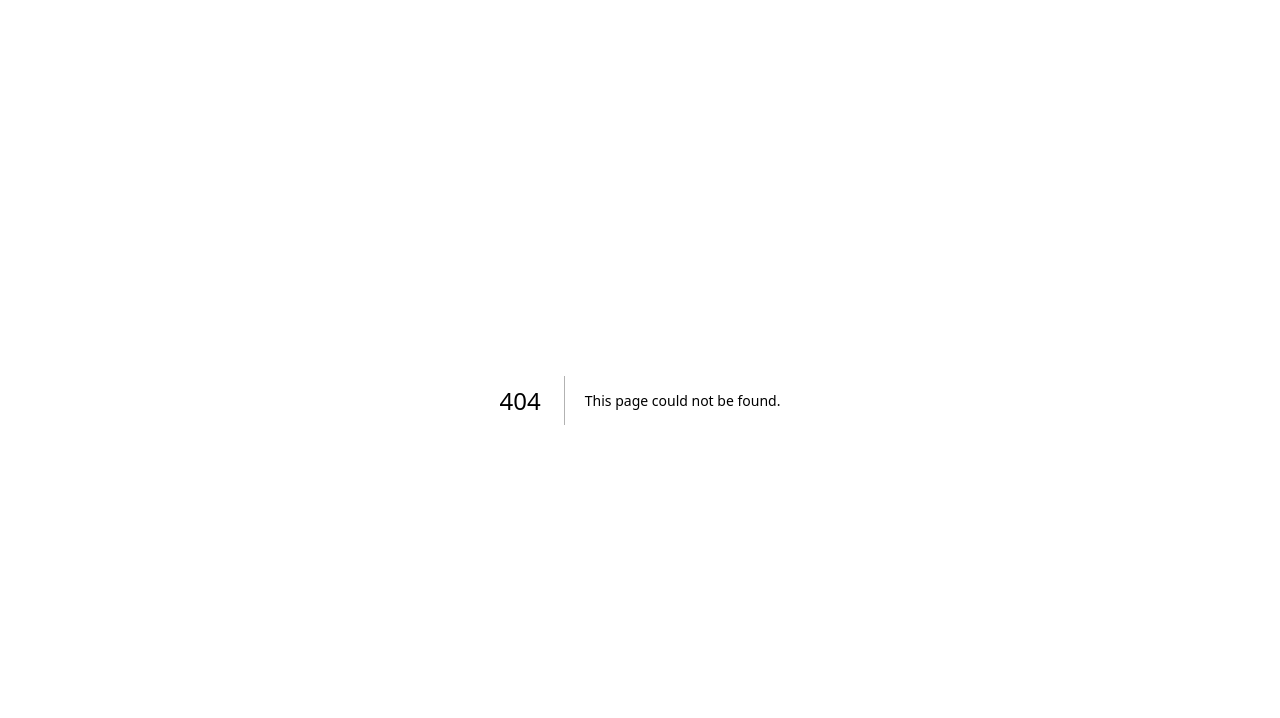
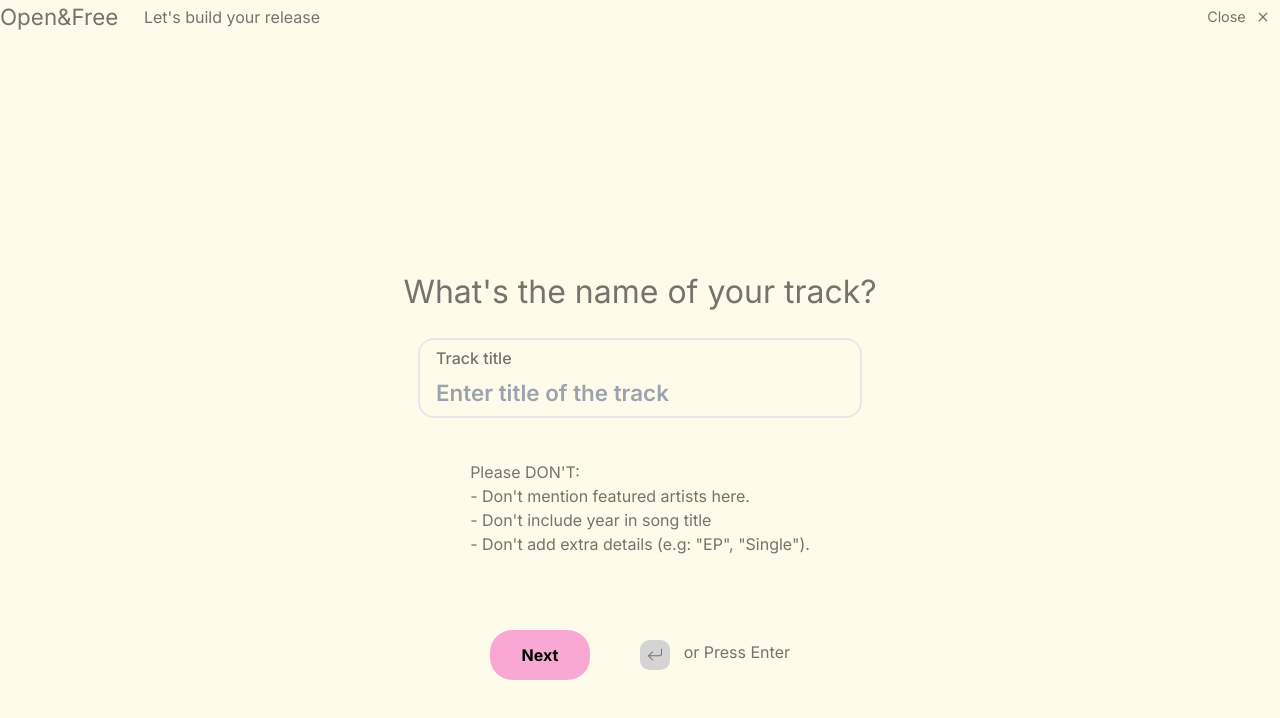
Before and after one commit to whateveriswhatever/Open-And-Free, a Next.js app: page /songs/upload_release/build_your_release in a window 1280 px wide. Before the commit this address had no page. Shown: the top 718 px of the page. Built offline with nearby package versions, Linux system fonts and the light colour scheme.

Commit message:
Erecting the released building page.

```diff
--- /dev/null
+++ b/src/app/songs/upload_release/build_your_release/page.tsx
@@ -0,0 +1,19 @@
+import React from "react";
+import HeaderNav from "../{components}/Header-Nav";
+import WhatIsTheNameOfYourTrack from "./{components}/WhatIsTheNameOfYourTrack";
+
+const page = () => {
+  return (
+    <div id="" className="bg-amber-50 text-stone-500 desktop:font-[2rem]">
+      <>
+        <HeaderNav context="Let's build your release" />
+      </>
+
+      <>
+        <WhatIsTheNameOfYourTrack />
+      </>
+    </div>
+  );
+};
+
+export default page;
--- /dev/null
+++ b/src/app/songs/upload_release/build_your_release/{components}/WhatIsTheNameOfYourTrack.tsx
@@ -0,0 +1,166 @@
+import React from "react";
+
+const WhatIsTheNameOfYourTrack = () => {
+  return (
+    <div
+      id="name-of-track"
+      className="desktop:w-full desktop:h-[881px] flex flex-col items-center justify-evenly"
+    >
+      <>
+        <HighlightHeading context="What's the name of your track?" />
+      </>
+
+      <>
+        <TrackTitleInputBox />
+      </>
+
+      <>
+        <Rules />
+      </>
+
+      <>
+        <MoveNext />
+      </>
+    </div>
+  );
+};
+
+export default WhatIsTheNameOfYourTrack;
+
+const HighlightHeading: React.FC<{
+  context: string;
+}> = ({ context }) => {
+  return (
+    <>
+      <div
+        id="highlight-heading"
+        className="desktop:text-[2rem]
+      desktop:h-[444px]"
+      >
+        {context}
+      </div>
+    </>
+  );
+};
+
+const TrackTitleInputBox: React.FC = () => {
+  return (
+    <>
+      <div
+        id="track-title-input"
+        className="flex flex-col justify-evenly border-[2px] desktop:w-[444px] desktop:h-[80px]
+        desktop:rounded-[1rem]
+        desktop:mt-[-38rem]"
+      >
+        <>
+          <div className="desktop:ml-[1rem] font-medium">Track title</div>
+        </>
+
+        <>
+          <div
+            className="desktop:ml-[1rem]
+           desktop:text-[1.4rem]
+           desktop:font-semibold"
+          >
+            <input
+              type="text"
+              placeholder="Enter title of the track"
+              className="bg-transparent outline-none"
+            />
+          </div>
+        </>
+      </div>
+    </>
+  );
+};
+
+const Rules: React.FC = () => {
+  return (
+    <>
+      <div id="rules" className="desktop:mt-[-12rem]">
+        <>
+          <div>Please DON'T:</div>
+        </>
+
+        <>
+          <ul>
+            <li>- Don't mention featured artists here.</li>
+            <li>- Don't include year in song title</li>
+            <li>- Don't add extra details (e.g: "EP", "Single").</li>
+          </ul>
+        </>
+      </div>
+    </>
+  );
+};
+
+const MoveNext: React.FC = () => {
+  return (
+    <>
+      <div
+        id="move-next"
+        className="desktop:w-[300px] flex justify-between items-center
+        desktop:mt-[-10rem]"
+      >
+        <>
+          <NextButton />
+        </>
+
+        <>
+          <NextButtonOption />
+        </>
+      </div>
+    </>
+  );
+};
+
+const NextButton: React.FC = () => {
+  return (
+    <>
+      <div
+        id="next-button"
+        className="desktop:w-[100px] desktop:h-[50px] bg-pink-300 text-[#000] flex justify-center items-center
+        desktop:rounded-[1.4rem]
+        font-bold"
+      >
+        <button>Next</button>
+      </div>
+    </>
+  );
+};
+
+const NextButtonOption: React.FC = () => {
+  return (
+    <>
+      <div
+        id="option-reminder"
+        className="flex justify-between desktop:w-[150px]"
+      >
+        <>
+          <div
+            id="iconic"
+            className="desktop:w-[30px] desktop:h-[30px] bg-neutral-300 flex justify-center items-center font-bold desktop:rounded-[0.6rem]"
+          >
+            <svg
+              xmlns="http://www.w3.org/2000/svg"
+              width="16"
+              height="16"
+              fill="currentColor"
+              className="bi bi-arrow-return-left"
+              viewBox="0 0 16 16"
+            >
+              <path
+                fill-rule="evenodd"
+                d="M14.5 1.5a.5.5 0 0 1 .5.5v4.8a2.5 2.5 0 0 1-2.5 2.5H2.707l3.347 3.346a.5.5 0 0 1-.708.708l-4.2-4.2a.5.5 0 0 1 0-.708l4-4a.5.5 0 1 1 .708.708L2.707 8.3H12.5A1.5 1.5 0 0 0 14 6.8V2a.5.5 0 0 1 .5-.5"
+              />
+            </svg>
+          </div>
+        </>
+
+        <>
+          <div>or Press Enter</div>
+        </>
+      </div>
+    </>
+  );
+};
--- a/src/app/songs/upload_release/page.tsx
+++ b/src/app/songs/upload_release/page.tsx
@@ -7,7 +7,7 @@ const page = () => {
     <div className="bg-pink-900 desktop:w-full text-pink-200 flex flex-col justify-evenly">
       <>
         <>
-          <HeaderNav />
+          <HeaderNav context="You're almost there" />
         </>
 
         <>
--- a/src/app/songs/upload_release/{components}/Header-Nav.tsx
+++ b/src/app/songs/upload_release/{components}/Header-Nav.tsx
@@ -1,10 +1,10 @@
 import React from "react";
 
-const HeaderNav = () => {
+const HeaderNav: React.FC<{ context: string }> = ({ context }) => {
   return (
     <div className="flex justify-between">
       <>
-        <LeftSubHeaderNav />
+        <LeftSubHeaderNav context={context} />
       </>
 
       <>
@@ -16,7 +16,7 @@ const HeaderNav = () => {
 
 export default HeaderNav;
 
-const LogoBrand: React.FC = () => {
+export const LogoBrand: React.FC = () => {
   return (
     <>
       <div className="desktop:text-[1.4rem]">Open&Free</div>
@@ -24,27 +24,29 @@ const LogoBrand: React.FC = () => {
   );
 };
 
-const HeaderSubScript: React.FC = () => {
+export const HeaderSubScript: React.FC<{
+  context: string;
+}> = ({ context }) => {
   return (
     <>
-      <div>You're almost there</div>
+      <div>{context}</div>
     </>
   );
 };
 
-const LeftSubHeaderNav: React.FC = () => {
+const LeftSubHeaderNav: React.FC<{ context: string }> = ({ context }) => {
   return (
     <>
       <div
         id=""
-        className="flex justify-between desktop:w-[300px] items-center"
+        className="flex justify-between desktop:w-[320px] items-center"
       >
         <>
           <LogoBrand />
         </>
 
         <>
-          <HeaderSubScript />
+          <HeaderSubScript context={context} />
         </>
       </div>
     </>
--- a/src/app/songs/upload_release/{components}/Main-Release-Page.tsx
+++ b/src/app/songs/upload_release/{components}/Main-Release-Page.tsx
@@ -1,4 +1,7 @@
+"use client";
 import React from "react";
+import { useState, useEffect } from "react";
+import { useRouter } from "next/navigation";
 
 const MainReleasePage = () => {
   return (
@@ -60,11 +63,38 @@ const RightMainRelasePage: React.FC = () => {
 };
 
 const LeftMainReleasePageIntro: React.FC = () => {
+  const [isHovered, setIsHovered] = useState<boolean>(false);
+  const router = useRouter();
   return (
     <>
       <div
         id="do-u-know-this?"
-        className="flex flex-col justify-between desktop:h-[200px]"
+        className="flex flex-col justify-between desktop:h-[200px] cursor-pointer"
+        onMouseEnter={() => {
+          setIsHovered(true);
+        }}
+        onMouseLeave={() => {
+          setIsHovered(false);
+        }}
+        onClick={() => {
+          // using Hash Map to store current cookies key-value pairs
+          let cookieLookUp: any = {};
+          let filteredCookiePath: string[] = document.cookie.split("");
+
+          filteredCookiePath.map((each: string) => {
+            let keyValPair: string[] = each.split("=");
+            if (keyValPair[0][0] !== "_") {
+              cookieLookUp[keyValPair[0]] = keyValPair[1];
+            }
+          });
+
+          const isUserSignedIn: boolean = " firstname" in cookieLookUp;
+          if (isUserSignedIn) {
+            router.push("/explore");
+          } else {
+            router.push("/login");
+          }
+        }}
       >
         <>
           <div
@@ -90,7 +120,9 @@ const LeftMainReleasePageIntro: React.FC = () => {
             </>
 
             <>
-              <div>Back</div>
+              <div className={`${isHovered ? "underline" : "no-underline"}`}>
+                Back
+              </div>
             </>
           </div>
         </>
```
